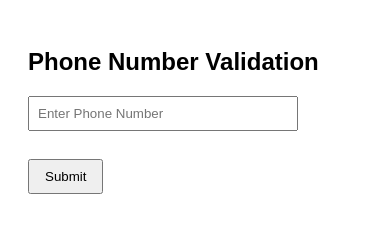
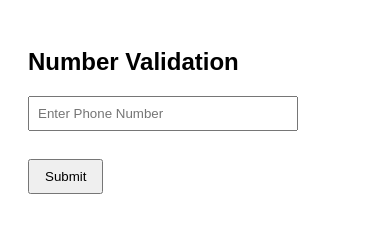
Before and after one commit to AnupamYadavAnurag/Web-Dev-Learning, a plain HTML site: page Form Validation/PhoneNumberValidation.html in a window 390 px wide. Drawn offline with Linux system fonts and the light colour scheme.

Commit message:
Update PhoneNumberValidation.html

```diff
--- a/Form Validation/PhoneNumberValidation.html
+++ b/Form Validation/PhoneNumberValidation.html
@@ -25,7 +25,7 @@
 
 <body>
 
-  <h2>Phone Number Validation</h2>
+  <h2>Number Validation</h2>
 
   <form onsubmit="return validatePhone()">
     <input type="text" id="phone" placeholder="Enter Phone Number">
```
